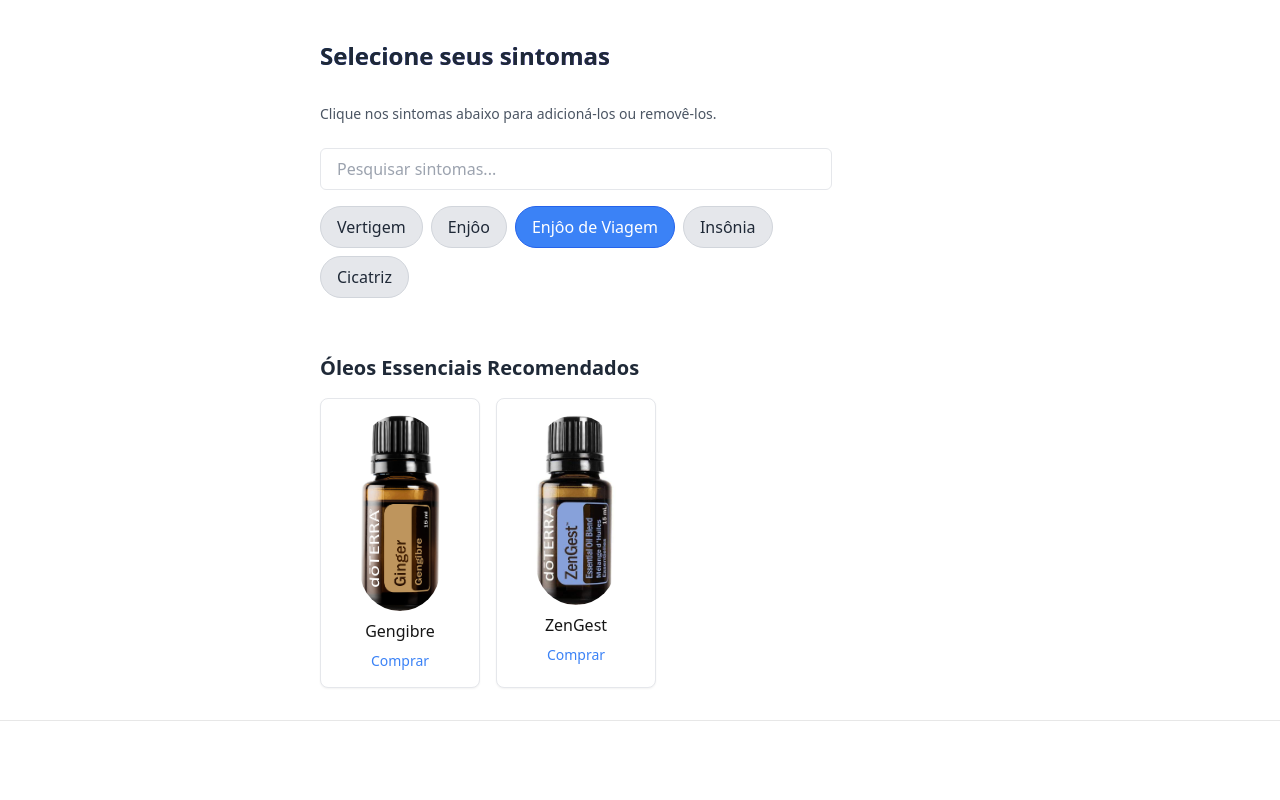
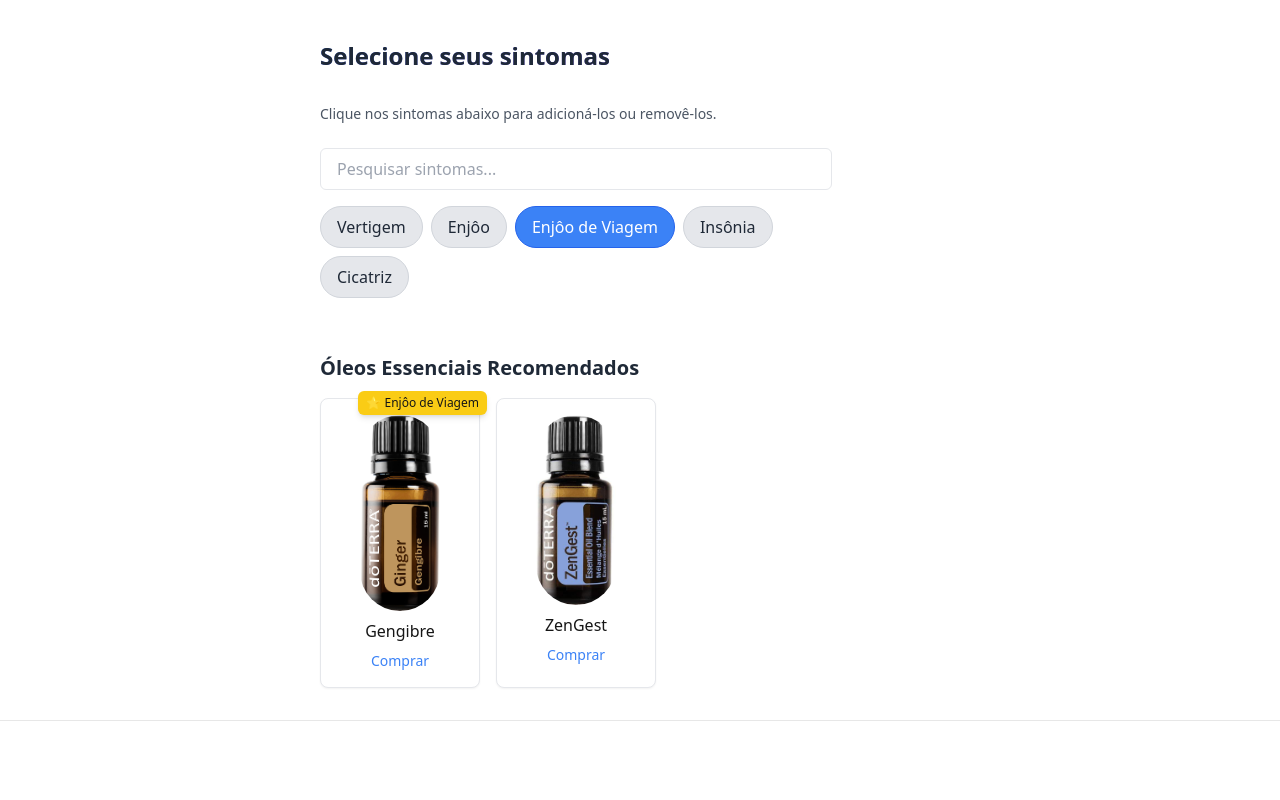
Before and after one commit to jmfantin2/doterra-BWEB-com, a Next.js app: page / in a window 1280 px wide. Both pictures are taken after a click on the button "Enjôo de Viagem". Shown: the top 800 px of the page. Built offline with nearby package versions, Linux system fonts and the light colour scheme.

Commit message:
star oils functionality in oilResults

```diff
--- a/components/OilResults.tsx
+++ b/components/OilResults.tsx
@@ -28,35 +28,66 @@
   },
 };
 
-// Mapeamento de quais óleos tratam quais sintomas
-const oilRecommendations: Record<string, string[]> = {
-  vertigem: ['ginger', 'zengest'],
-  enjoo: ['ginger', 'zengest'],
-  enjooDeViagem: ['ginger', 'zengest'],
-  insonia: ['fennel'],
-  cicatriz: ['ginger'],
+// Mapeamento de sintomas e seus nomes de exibição
+const symptomNames: Record<string, string> = {
+  vertigem: 'Vertigem',
+  enjoo: 'Enjôo',
+  enjooDeViagem: 'Enjôo de Viagem',
+  insonia: 'Insônia',
+  cicatriz: 'Cicatriz',
+};
+
+// Mapeamento de óleos recomendados (standard e star)
+const oilRecommendations: Record<
+  string,
+  { standard: string[]; star: string[] }
+> = {
+  vertigem: { standard: ['ginger', 'zengest'], star: [] },
+  enjoo: { standard: ['ginger', 'zengest'], star: [] },
+  enjooDeViagem: { standard: ['ginger', 'zengest'], star: ['ginger'] }, // ⭐️ Gengibre para enjoo de viagem
+  insonia: { standard: ['fennel', 'zengest'], star: ['fennel'] }, // ⭐️ Erva-doce para insônia
+  cicatriz: { standard: ['fennel', 'ginger'], star: ['ginger'] },
 };
 
 const OilResults = () => {
   const { symptoms } = useSymptoms();
 
-  // Se nenhum sintoma estiver marcado, exibe todos os óleos disponíveis
-  let filteredOils: string[];
+  // Inicializa as variáveis no escopo superior para evitar erro de escopo
+  let filteredOils: Set<string> = new Set();
+  const starTags: Record<string, string[]> = {}; // Associar óleos "star" aos sintomas
 
   if (symptoms.length === 0) {
-    filteredOils = Object.keys(oils);
+    filteredOils = new Set(Object.keys(oils)); // Exibe todos os óleos
   } else {
-    // Obtém a lista de óleos que tratam pelo menos um sintoma selecionado
     const possibleOils = new Set<string>();
+
     symptoms.forEach((symptom) => {
       if (oilRecommendations[symptom]) {
-        oilRecommendations[symptom].forEach((oil) => possibleOils.add(oil));
+        const { standard, star } = oilRecommendations[symptom];
+
+        // Adiciona os óleos "standard"
+        standard.forEach((oil) => possibleOils.add(oil));
+
+        // Adiciona os óleos "star" e associa o sintoma correspondente à tag
+        star.forEach((oil) => {
+          possibleOils.add(oil);
+          if (!starTags[oil]) {
+            starTags[oil] = [];
+          }
+          starTags[oil].push(symptomNames[symptom]); // Usa o nome de exibição correto
+        });
       }
     });
 
-    // Agora filtramos apenas os óleos que cobrem 100% dos sintomas selecionados (exclusividade)
-    filteredOils = [...possibleOils].filter((oilKey) =>
-      symptoms.every((symptom) => oilRecommendations[symptom]?.includes(oilKey))
+    // Filtragem exclusiva: um óleo só aparece se cobrir 100% dos sintomas selecionados
+    filteredOils = new Set(
+      [...possibleOils].filter((oilKey) =>
+        symptoms.every(
+          (symptom) =>
+            oilRecommendations[symptom]?.standard.includes(oilKey) ||
+            oilRecommendations[symptom]?.star.includes(oilKey)
+        )
+      )
     );
   }
 
@@ -65,16 +96,30 @@
       <h2 className="text-xl font-semibold text-gray-800">
         Óleos Essenciais Recomendados
       </h2>
-      {filteredOils.length > 0 ? (
+      {filteredOils.size > 0 ? (
         <div className="grid grid-cols-2 sm:grid-cols-3 gap-4 mt-4">
-          {filteredOils.map((oilKey) => {
+          {[...filteredOils].map((oilKey) => {
             const oil = oils[oilKey];
 
             return (
               <div
                 key={oilKey}
-                className="flex flex-col items-center p-4 border rounded-lg shadow-sm bg-white"
+                className="relative flex flex-col items-center p-4 border rounded-lg shadow-sm bg-white"
               >
+                {/* Tag de destaque para óleos "star" */}
+                {starTags[oilKey] && starTags[oilKey].length > 0 && (
+                  <div className="absolute -top-2 -right-2 flex flex-col space-y-1">
+                    {starTags[oilKey].map((symptom, index) => (
+                      <div
+                        key={index}
+                        className="bg-yellow-400 text-xs px-2 py-1 rounded-md shadow-md"
+                      >
+                        ⭐️ {symptom}
+                      </div>
+                    ))}
+                  </div>
+                )}
+
                 <Image
                   src={oil.img}
                   alt={oil.displayName}
```
